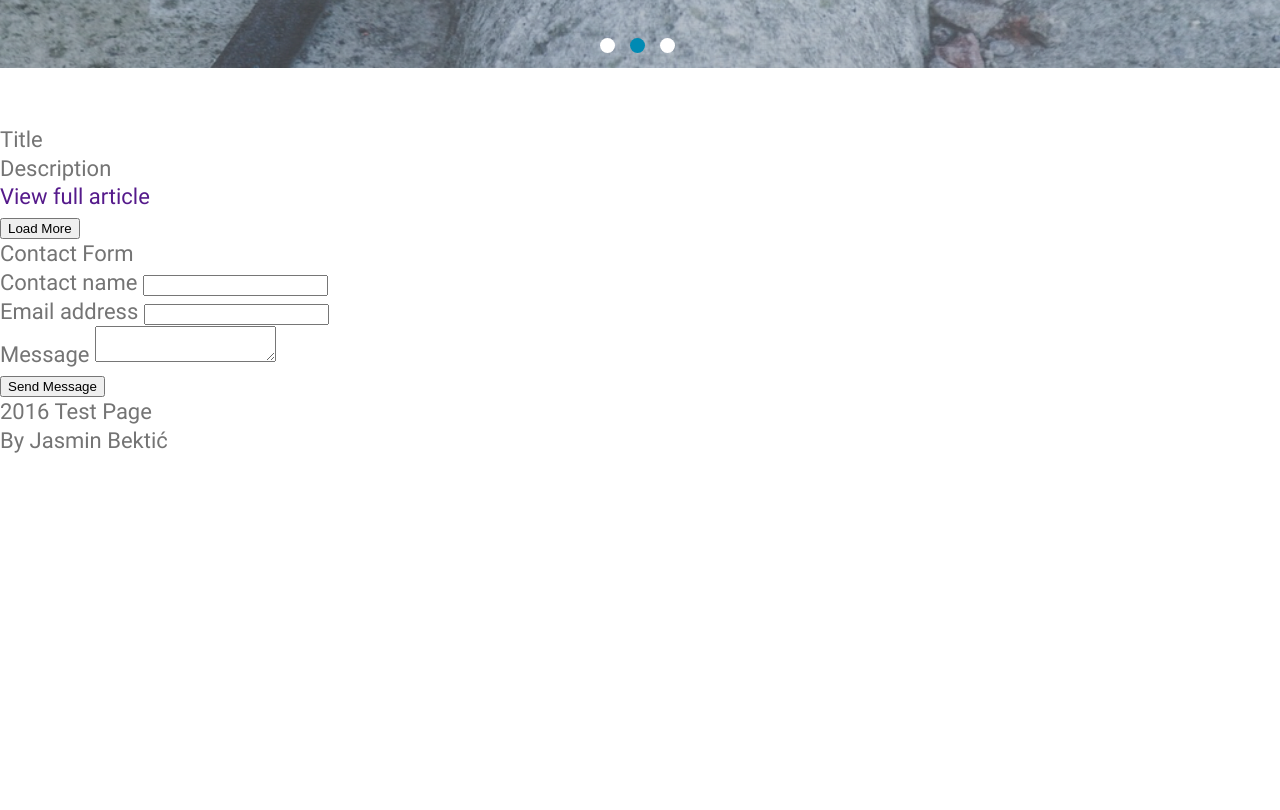
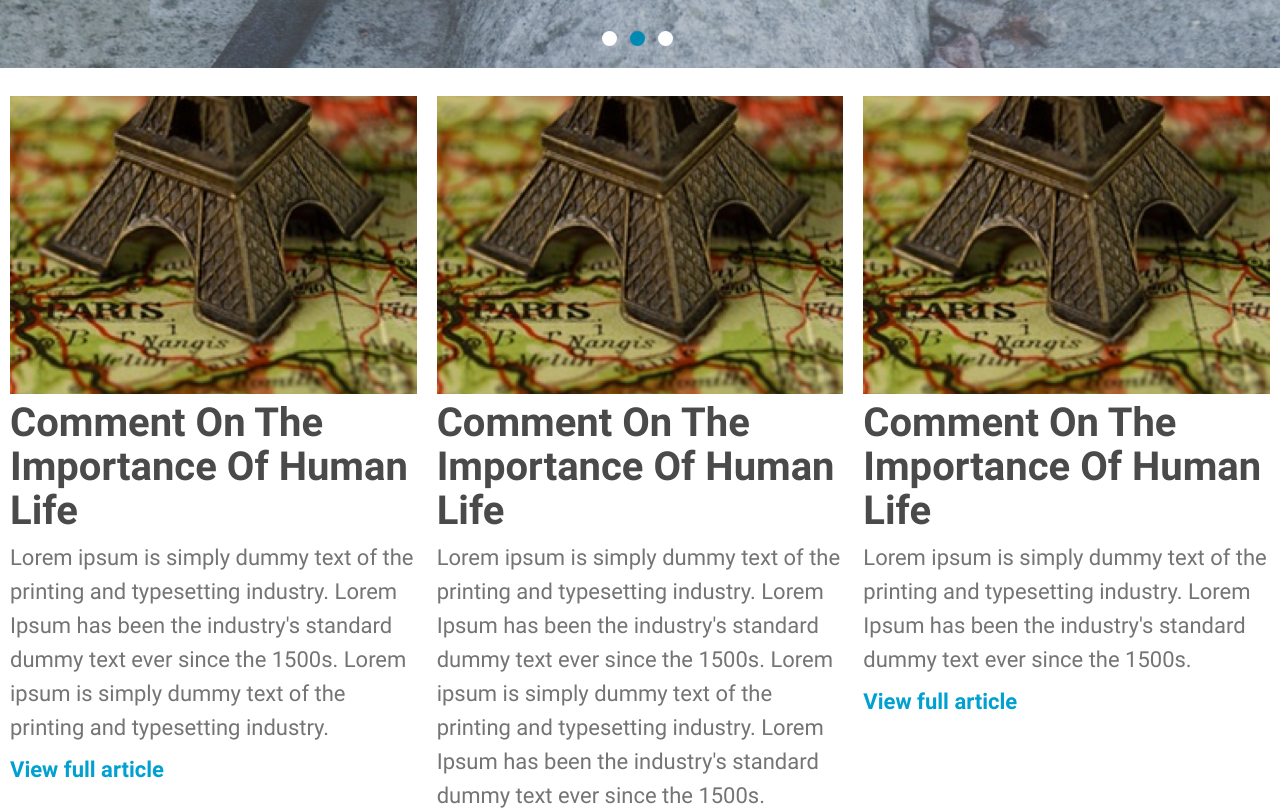
Before and after one commit to Jaskio/landing_page, a website: page index.html in a window 1280 px wide. Shown: the part 320-1130 px from the top of the page. Before the commit the page ends 800 px from the top, so only its background shows below. Drawn offline with nearby package versions, Linux system fonts and the light colour scheme.

Commit message:
added style to main layout

```diff
--- a/index.html
+++ b/index.html
@@ -77,13 +77,70 @@
             <div class="grid">
                 <div class="gridItem">
                     <div class="gridItemImage">
-                        <img src="" alt="">
+                        <img src="assets/images/content-image.png" alt="Tower">
                     </div>
                     <div class="gridItemTitle">
-                        <h2>Title</h2>
+                        <h2>Comment On The Importance Of Human Life</h2>
                     </div>
                     <div class="gridItemInfo">
-                        <p>Description</p>
+                        <p>
+                            Lorem ipsum is simply dummy text of the printing and typesetting industry.
+                            Lorem Ipsum has been the industry's standard dummy text ever since the 1500s.
+                            Lorem ipsum is simply dummy text of the printing and typesetting industry.
+                        </p>
+                    </div>
+                    <div class="gridItemLink">
+                        <a href="">View full article</a>
+                    </div>
+                </div>
+                <div class="gridItem">
+                    <div class="gridItemImage">
+                        <img src="assets/images/content-image.png" alt="Tower">
+                    </div>
+                    <div class="gridItemTitle">
+                        <h2>Comment On The Importance Of Human Life</h2>
+                    </div>
+                    <div class="gridItemInfo">
+                        <p>
+                            Lorem ipsum is simply dummy text of the printing and typesetting industry.
+                            Lorem Ipsum has been the industry's standard dummy text ever since the 1500s.
+                            Lorem ipsum is simply dummy text of the printing and typesetting industry.
+                            Lorem Ipsum has been the industry's standard dummy text ever since the 1500s.
+                        </p>
+                    </div>
+                    <div class="gridItemLink">
+                        <a href="">View full article</a>
+                    </div>
+                </div>
+                <div class="gridItem">
+                    <div class="gridItemImage">
+                        <img src="assets/images/content-image.png" alt="Tower">
+                    </div>
+                    <div class="gridItemTitle">
+                        <h2>Comment On The Importance Of Human Life</h2>
+                    </div>
+                    <div class="gridItemInfo">
+                        <p>
+                            Lorem ipsum is simply dummy text of the printing and typesetting industry.
+                            Lorem Ipsum has been the industry's standard dummy text ever since the 1500s.
+                        </p>
+                    </div>
+                    <div class="gridItemLink">
+                        <a href="">View full article</a>
+                    </div>
+                </div>
+                <div class="gridItem">
+                    <div class="gridItemImage">
+                        <img src="assets/images/content-image.png" alt="Tower">
+                    </div>
+                    <div class="gridItemTitle">
+                        <h2>Comment On The Importance Of Human Life</h2>
+                    </div>
+                    <div class="gridItemInfo">
+                        <p>
+                            Lorem ipsum is simply dummy text of the printing and typesetting industry.
+                            Lorem Ipsum has been the industry's standard dummy text ever since the 1500s.
+                        </p>
                     </div>
                     <div class="gridItemLink">
                         <a href="">View full article</a>
--- a/src/sass/components/_buttons.scss
+++ b/src/sass/components/_buttons.scss
@@ -2,6 +2,19 @@
     outline: none;
     border: none;
     background: none;
-    cursor: pointer;
     padding: 0;
+    cursor: url('../../assets/icons/hand_pointer.png'), all-scroll;
 }
+
+@mixin dots() {
+    @extend .button;
+    border-radius: 50%;
+    background: $dots-bg;
+    width: $slider-dots-size;
+    height: $slider-dots-size;
+    &:before {
+        font-size: 0px;
+        width: $slider-dots-size;
+        height: $slider-dots-size;
+    }
+}
--- a/src/sass/sections/_content.scss
+++ b/src/sass/sections/_content.scss
@@ -4,7 +4,8 @@
 ######################
 */
 main {
-    color: $font-color;
+    max-width: 1400px;
+    margin: 0 auto;
 }
 
 /*
@@ -16,6 +17,9 @@ $slider-image-width: 100%;
 $slider-dots-size: 15px;
 
 .slider {
+    &.slick-slider {
+        margin-bottom: 0;
+    }
     &Item {
         &Image {
             &Overlay {
@@ -41,16 +45,12 @@ $slider-dots-size: 15px;
         }
     }
     &Dots {
-        bottom: 10px;
+        bottom: 17px;
         & li {
+            cursor: auto;
+            margin: 0 4px;
             & button {
-                border-radius: 50%;
-                background: $dots-bg;
-                width: $slider-dots-size;
-                height: $slider-dots-size;
-                &:before {
-                    font-size: 0px;
-                }
+                @include dots();
             }
         }
         & .slick-active button {
@@ -58,3 +58,42 @@ $slider-dots-size: 15px;
         }
     }
 }
+
+/*
+######################
+    Grid
+######################
+*/
+$grid-line-height: 34px;
+
+.grid {
+    display: grid;
+    grid-template-columns: repeat(3, 1fr);
+    grid-auto-rows: minmax(100px, auto);
+    &Item {
+        padding: 28px 10px;
+        &Image {
+            & img {
+                width: 100%;
+            }
+        }
+        &Title {
+            font-size: $font-size-large;
+            font-family: $font-main-bold;
+            color: $font-color-darker;
+            line-height: calc(#{$grid-line-height} + 10px);
+        }
+        &Info {
+            line-height: $grid-line-height;
+            margin: 8px 0;
+        }
+        &Link {
+            & a {
+                color: $link-article;
+                font-family: $font-main-bold;
+                line-height: $grid-line-height;
+                cursor: url('../../assets/icons/hand_pointer.png'), all-scroll;
+            }
+        }
+    }
+}
--- a/src/sass/sections/_header.scss
+++ b/src/sass/sections/_header.scss
@@ -11,6 +11,7 @@ $li-spacing: 28px;
         padding-left: $padding-header;
         & img {
             @include vertical-align('relative', '-50%');
+            cursor: url('../../assets/icons/hand_pointer.png'), all-scroll;
         }
     }
     &Navigation {
```
Also changed, not shown: assets/images/content-image.png (added), dist/css/app.css, 1 other file.
